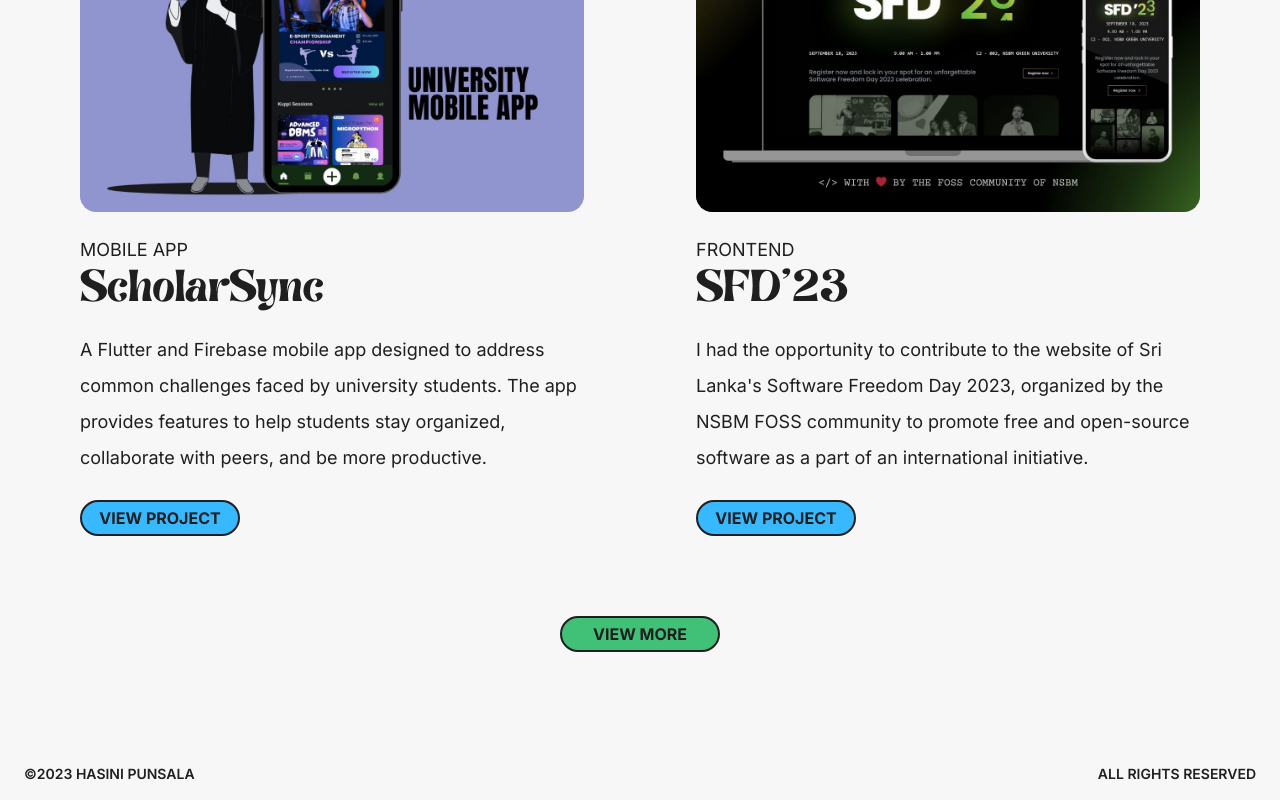
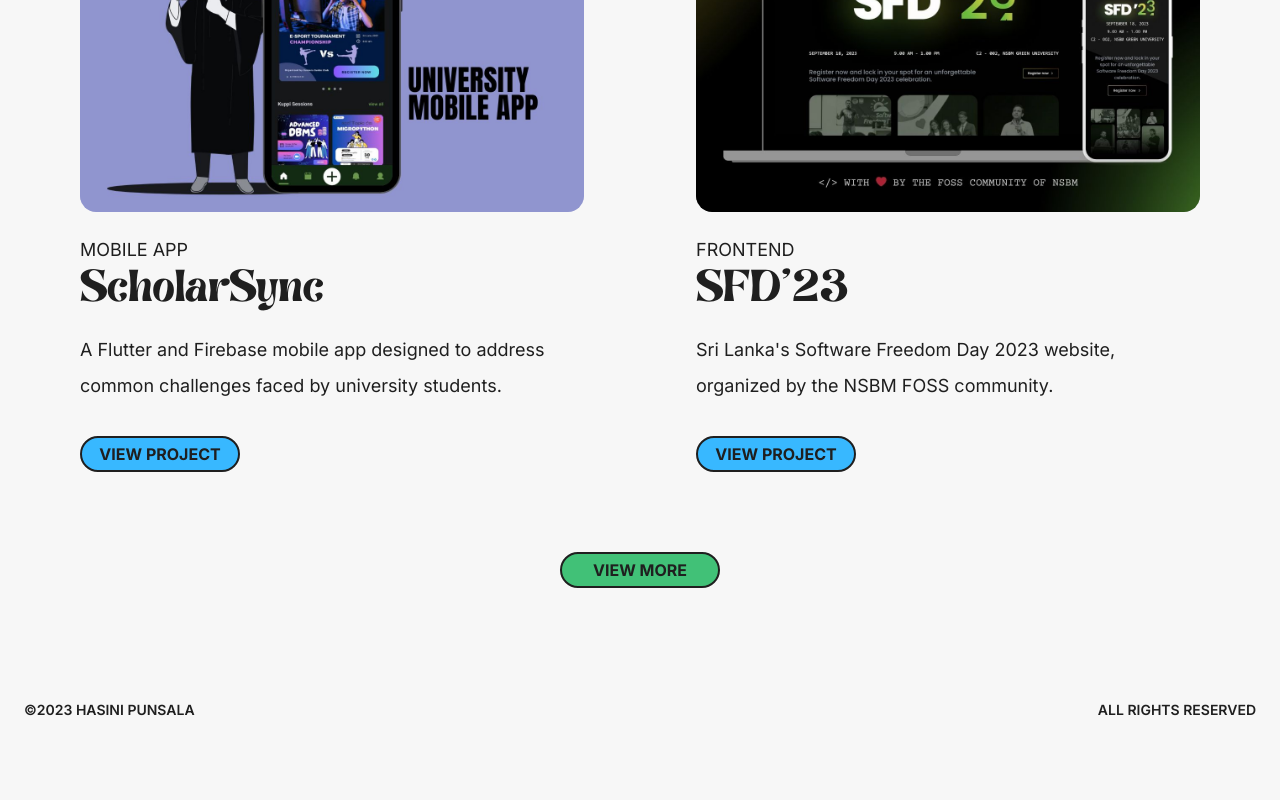
Before and after one commit to MAGHPMallawaarachchi/punsala-portfolio, a Next.js app: page / in a window 1280 px wide. Shown: the part 2341-3141 px from the top of the page. After the commit the page ends 3077 px from the top, so only its background shows below. Built offline with nearby package versions, Linux system fonts and the light colour scheme.

Commit message:
Update project descriptions

```diff
--- a/components/Project.tsx
+++ b/components/Project.tsx
@@ -18,7 +18,7 @@
             <h4 className='uppercase dark:text-secondary-text text-dark text-sm sm:text-lg'>{category}</h4>
             <h1 className='dark:text-light text-dark sm:text-4xl text-3xl'>{name}</h1>
         </div>
-        <div className='h-36'>
+        <div className='h-20'>
           <p className='paragraph'>{description}</p>
         </div>
         <button className='button button-text bg-blue w-40 py-2 sm:py-1 xsm:mt-0 mt-5'>
--- a/constants/index.ts
+++ b/constants/index.ts
@@ -10,7 +10,7 @@
         key: 'ScholarSync',
         name: 'ScholarSync',
         category: 'Mobile App',
-        description: 'A Flutter and Firebase mobile app designed to address common challenges faced by university students. The app provides features to help students stay organized, collaborate with peers, and be more productive.',
+        description: 'A Flutter and Firebase mobile app designed to address common challenges faced by university students.',
         image: '/images/ScholarSync.jpg',
         link: 'https://github.com/MAGHPMallawaarachchi/scholarsync-mobile-app'
     },
@@ -18,7 +18,7 @@
         key: 'SFD23',
         name: "SFD'23",
         category: 'Frontend',
-        description: "I had the opportunity to contribute to the website of Sri Lanka's Software Freedom Day 2023, organized by the NSBM FOSS community to promote free and open-source software as a part of an international initiative.",
+        description: "Sri Lanka's Software Freedom Day 2023 website, organized by the NSBM FOSS community.",
         image: '/images/SFD23.jpg',
         link: 'https://github.com/MAGHPMallawaarachchi/sfd2023-web'
     },
```
